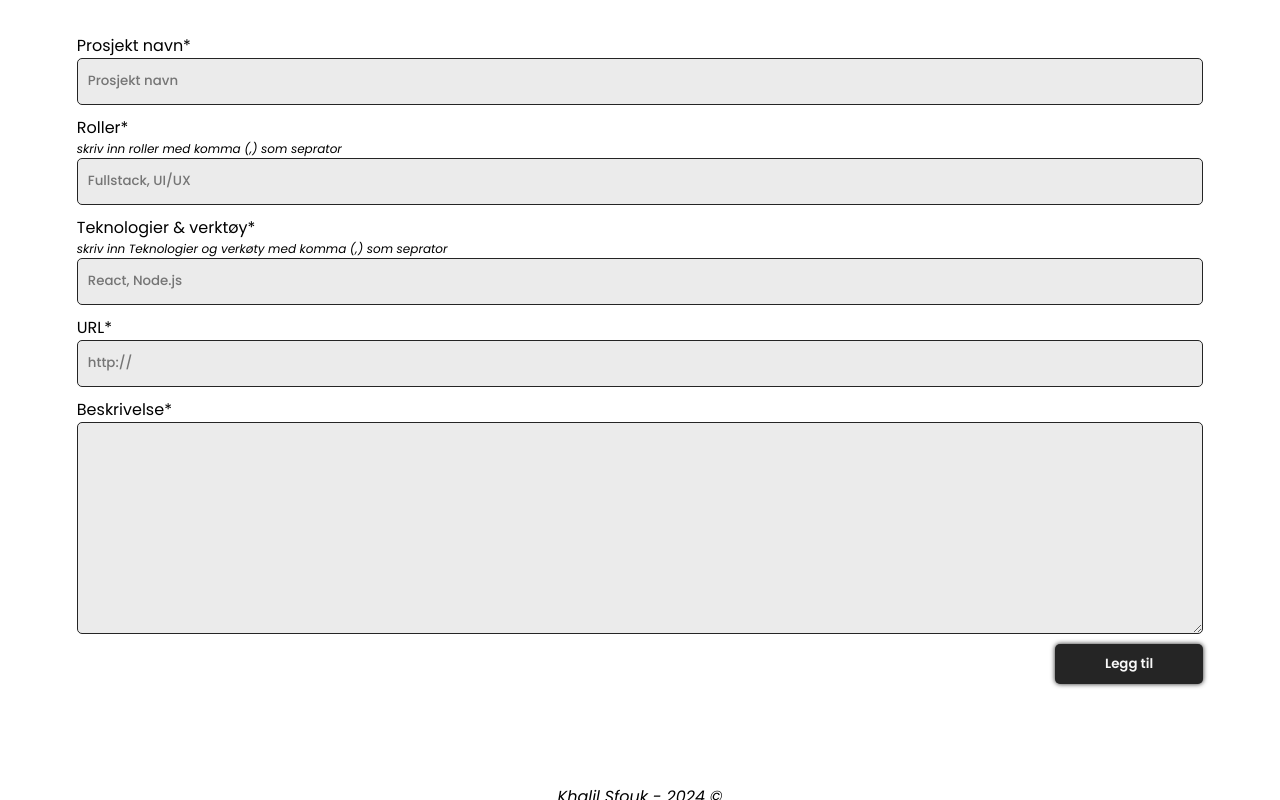
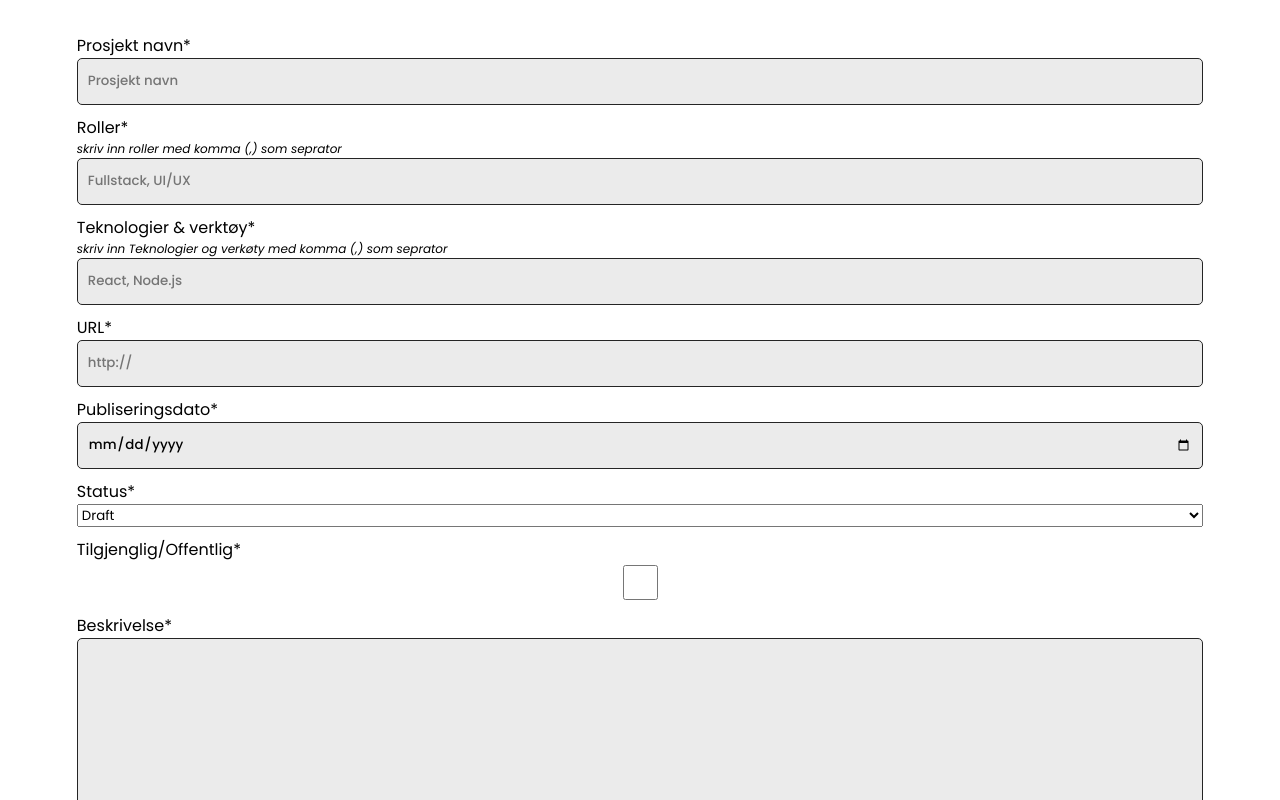
Before and after one commit to KhalilMS3/Portofolio, a React (Vite) app in the folder frontend/: page / in a window 1280 px wide. Shown: the part 444-1244 px from the top of the page. Built offline with nearby package versions, Linux system fonts and the light colour scheme; no server answers; the HTML template or start-up script is replaced by a standard one.

Commit message:
extended form with new fields, added create func.
Form has now three extra fields
- published date
- is public
- status

Form has been connected with backend to create a new project on submit

```diff
--- a/frontend/src/Components/AddProjectForm.tsx
+++ b/frontend/src/Components/AddProjectForm.tsx
@@ -1,5 +1,6 @@
 import React, { useEffect, useState } from "react";
 import { Project } from "../types/projects.types";
+import { API_BASE } from "../config/urls";
 
 export default function AddProjectForm() {
   const [project, setProject] = useState<Project | null>(null);
@@ -8,10 +9,23 @@ export default function AddProjectForm() {
   const [technologies, setTechnologies] = useState<string[]>([]);
   const [projectDesc, setProjectDesc] = useState("");
   const [projectUrl, setProjectUrl] = useState("");
+  const [publishedAt, setPublishedAt] = useState("");
+  const [isPublic, setIsPublic] = useState(false);
+  const [status, setStatus] = useState("Draft");
 
   const handleCommaSeperatedInput = (input: string) => {
     return input.split(",").map((item) => item.trim());
   };
+  const clearFormFields = () => {
+    setProjectName("")
+    setRoles([])
+    setTechnologies([])
+    setProjectDesc("")
+    setProjectUrl("")
+    setPublishedAt("")
+    setIsPublic(false)
+    setStatus("Draft")
+  }
   const handleSubmit = (e: React.FormEvent) => {
     e.preventDefault();
 
@@ -21,14 +35,38 @@ export default function AddProjectForm() {
       technologies: technologies,
       projectDesc: projectDesc,
       projectUrl: projectUrl,
+      publishedAt: publishedAt,
+      public: isPublic,
+      status: status,
     };
 
     setProject(newProject);
+    clearFormFields()
   };
   useEffect(() => {
     if (project) {
       console.log("Project submitted:", project);
+      fetch(`${API_BASE}/projects`, {
+        method: "POST",
+        headers: {
+          "Content-Type": "application/json"
+        },
+        body: JSON.stringify(project)
+      })
+        .then((response) => {
+          if (!response.ok) {
+          console.error("Falid to create project")
+          }
+          return response.json()
+        })
+        .then((data) => {
+          console.log("Project created successfully:", data)
+        }).catch((error) => {
+        console.error("Error creating project", error)
+        })
+
     }
+
   }, [project]);
 
   return (
@@ -81,6 +119,25 @@ export default function AddProjectForm() {
           placeholder="http://"
           required
         />
+        <label htmlFor="publishedAt">Publiseringsdato*</label>
+        <input
+          type="date"
+          name="publishedAt"
+          id="publishedAt"
+          value={publishedAt}
+          onChange={(e) => setPublishedAt(e.target.value)}
+          required
+        />
+        <label htmlFor="status">Status*</label>
+        <select name="status" id="status"
+          value={status}
+          onChange={(e) => { setStatus(e.target.value) }}
+          required>
+          <option value="draft">Draft</option>
+          <option value="published">Published</option>
+        </select>
+        <label htmlFor="public">Tilgjenglig/Offentlig*</label>
+        <input type="checkbox" name="public" id="public" checked={isPublic} onChange={(e) => setIsPublic(e.target.checked)} />
         <label htmlFor="projectDesc">Beskrivelse*</label>
         <textarea
           name="projectDesc"
```
Also changed, not shown: 1 other file (tests, documents, lock files or other folders).
